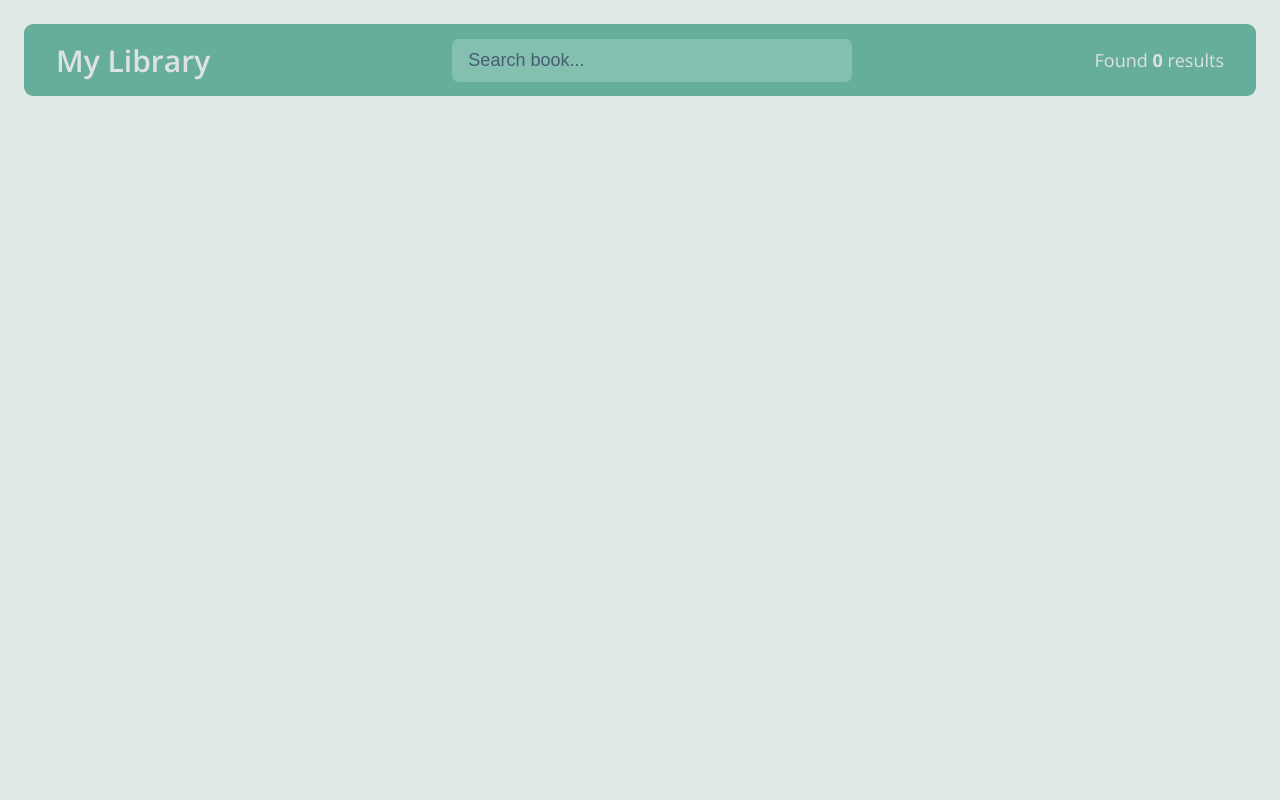
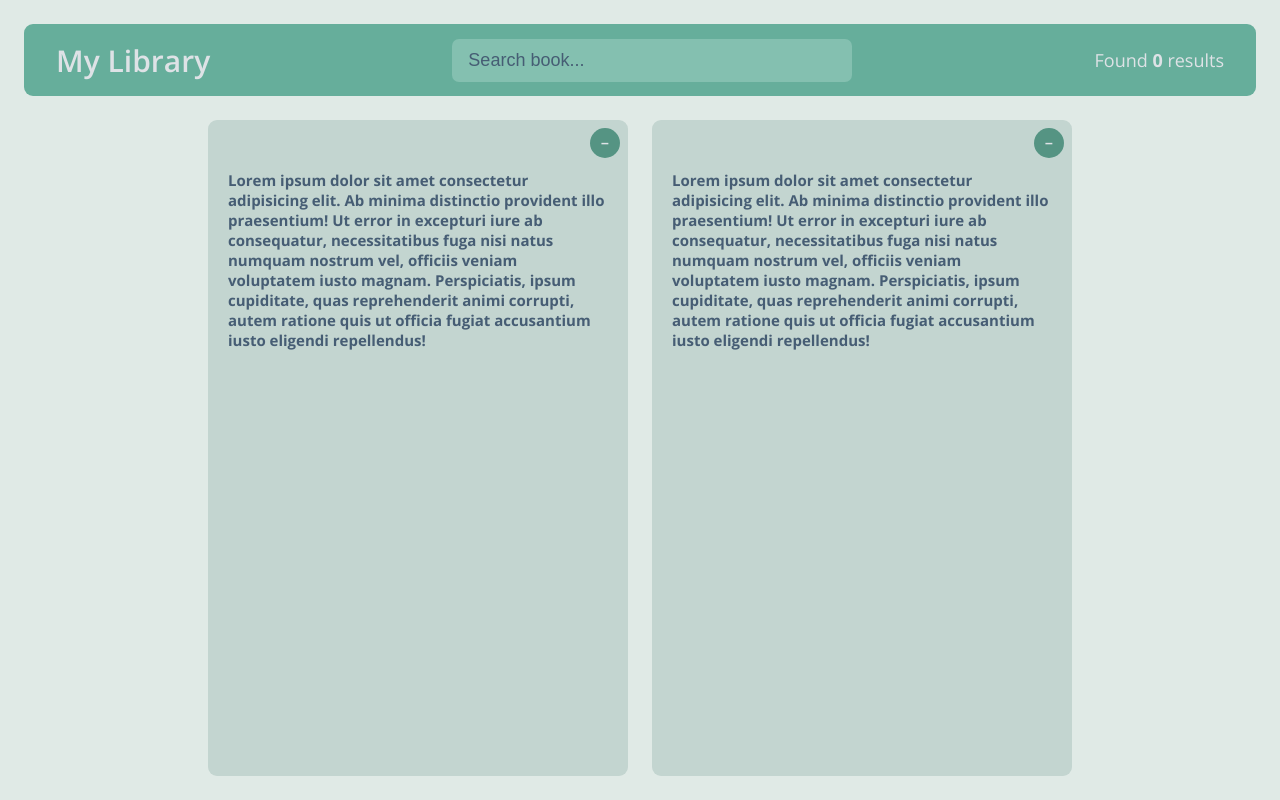
Before and after one commit to edithdimboiu/PersonalLibrary, a React (Vite) app: page / in a window 1280 px wide. Built offline with nearby package versions, Linux system fonts and the light colour scheme.

Commit message:
use Main component

```diff
--- a/src/App.jsx
+++ b/src/App.jsx
@@ -1,8 +1,14 @@
 import "./App.css";
+import Main from "./components/Main";
 import Navigation from "./components/Navigation";
 
 function App() {
-  return <Navigation />;
+  return (
+    <>
+      <Navigation />
+      <Main />
+    </>
+  );
 }
 
 export default App;
```
